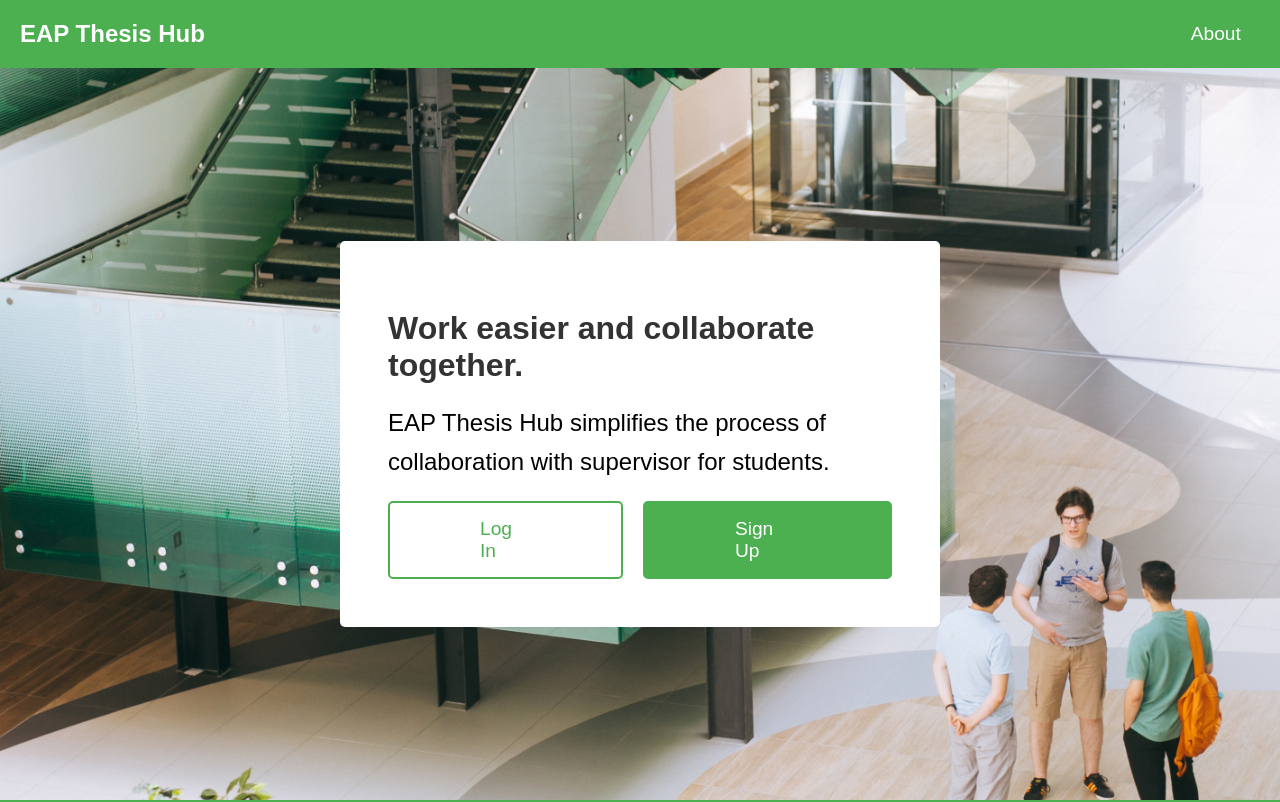
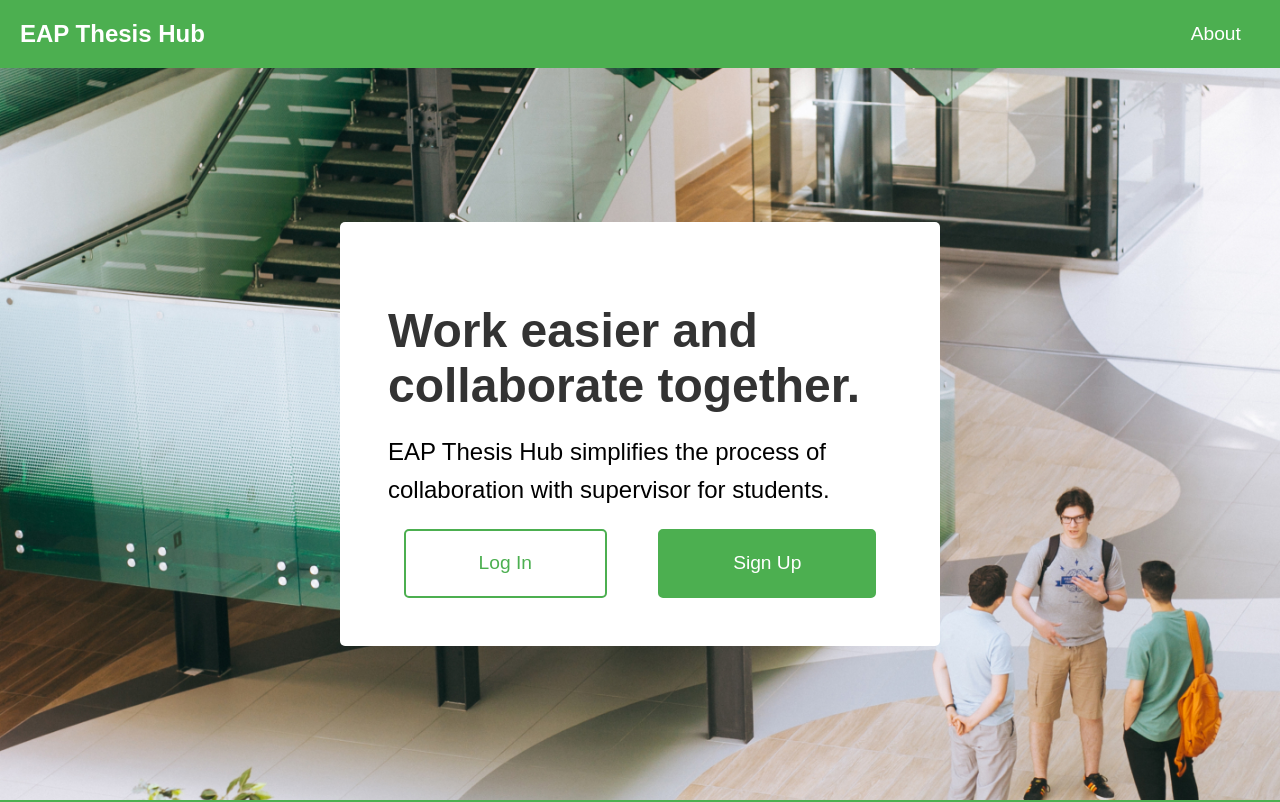
Before and after one commit to blxxdclxud/EAP-thesis-hub, a Next.js app: page / in a window 1280 px wide. Shown: the top 802 px of the page. Built offline with nearby package versions, Linux system fonts and the light colour scheme.

Commit message:
fixed styles of buttons

```diff
--- a/src/components/Home/Home.module.css
+++ b/src/components/Home/Home.module.css
@@ -76,7 +76,7 @@
 
 .button {
 	margin: 0 auto;
-	padding: 15px 90px;
+	padding: 1.1em 3.8em;
 	border-radius: 5px;
 	text-decoration: none;
 	font-size: 1.2em;
@@ -122,10 +122,6 @@
 		margin: auto;
 		max-width: 600px;
 	}
-
-	.mainContent h1 {
-		font-size: 2em;
-	}
 }
 
 @media (max-width: 500px) {
```
